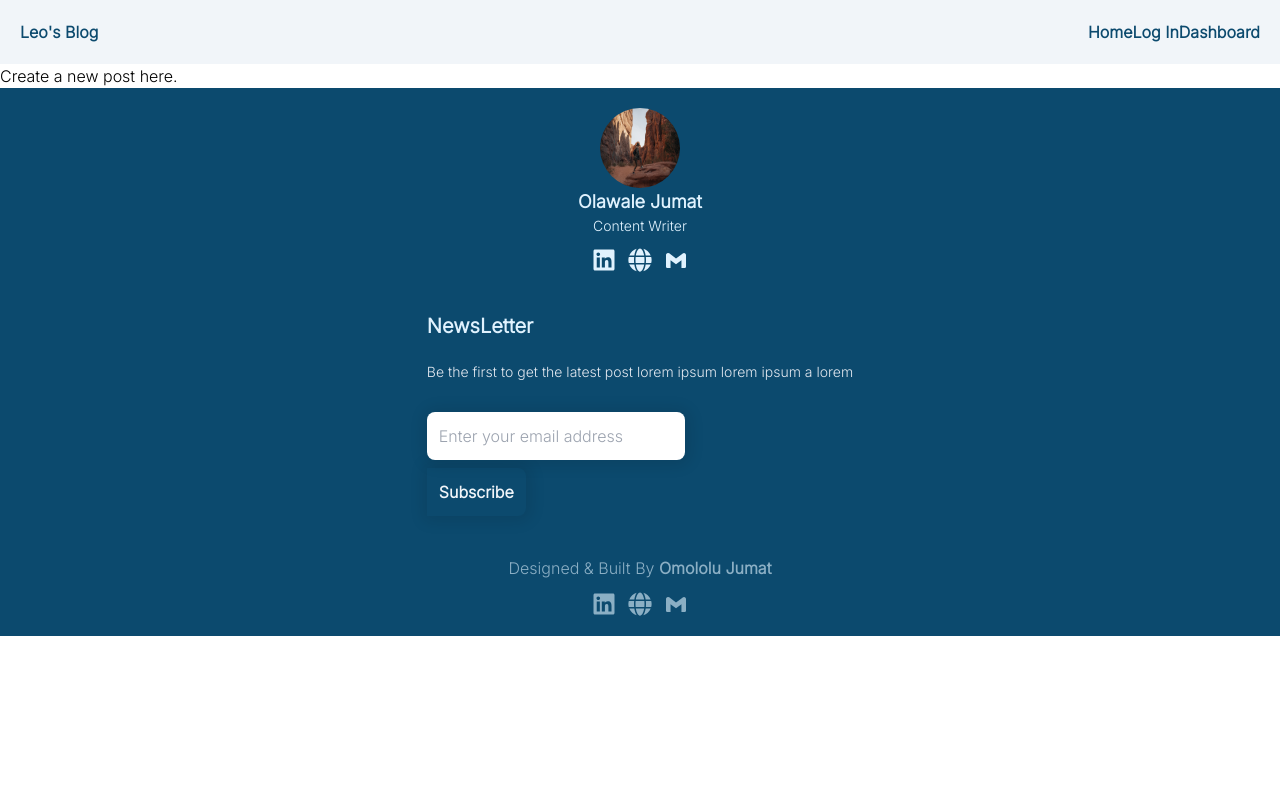
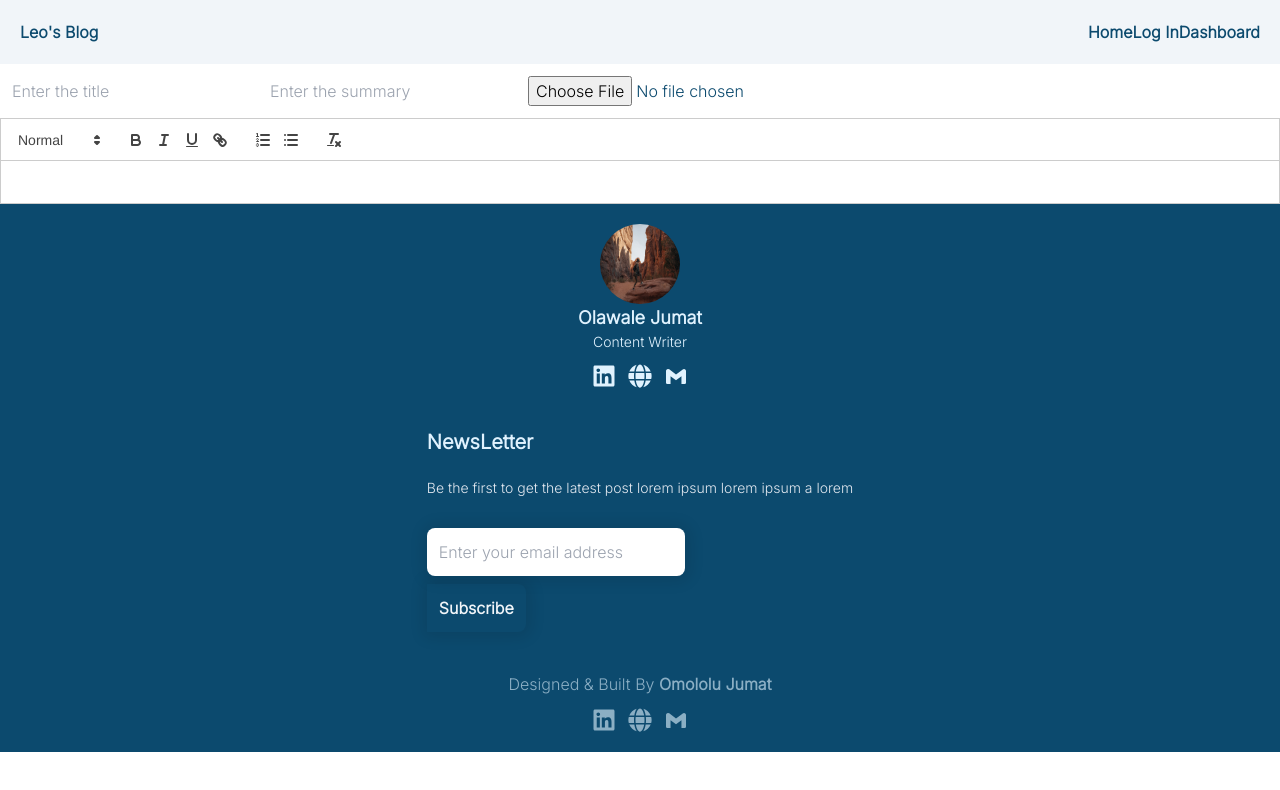
Before and after one commit to Jummate/blog-site, a React (Vite) app in the folder client/: page /create in a window 1280 px wide. Shown: the top 790 px of the page. Built offline with nearby package versions, Linux system fonts and the light colour scheme; a web font is replaced by a local one.

Commit message:
feat: add react-quill rich text editor to Create page

```diff
--- a/client/package.json
+++ b/client/package.json
@@ -13,6 +13,7 @@
     "react": "^18.2.0",
     "react-dom": "^18.2.0",
     "react-icons": "^4.10.1",
+    "react-quill": "^2.0.0",
     "react-router-dom": "^6.15.0"
   },
   "devDependencies": {
--- a/client/src/pages/create/Create.jsx
+++ b/client/src/pages/create/Create.jsx
@@ -1,7 +1,19 @@
+import ReactQuill from "react-quill";
+import "react-quill/dist/quill.snow.css";
+import Input from "../../components/input/Input";
+import Button from "../../components/button/Button";
 const CreatePost = () => {
   return (
     <section>
-      <h1>Create a new post here.</h1>
+      <form>
+        <Input placeholder={"Enter the title"} />
+        <Input placeholder={"Enter the summary"} />
+        <Input
+          type={"file"}
+          placeholder={"Enter the summary"}
+        />
+        <ReactQuill theme="snow" />
+      </form>
     </section>
   );
 };
```
Also changed, not shown: 1 other file (tests, documents, lock files or other folders).
